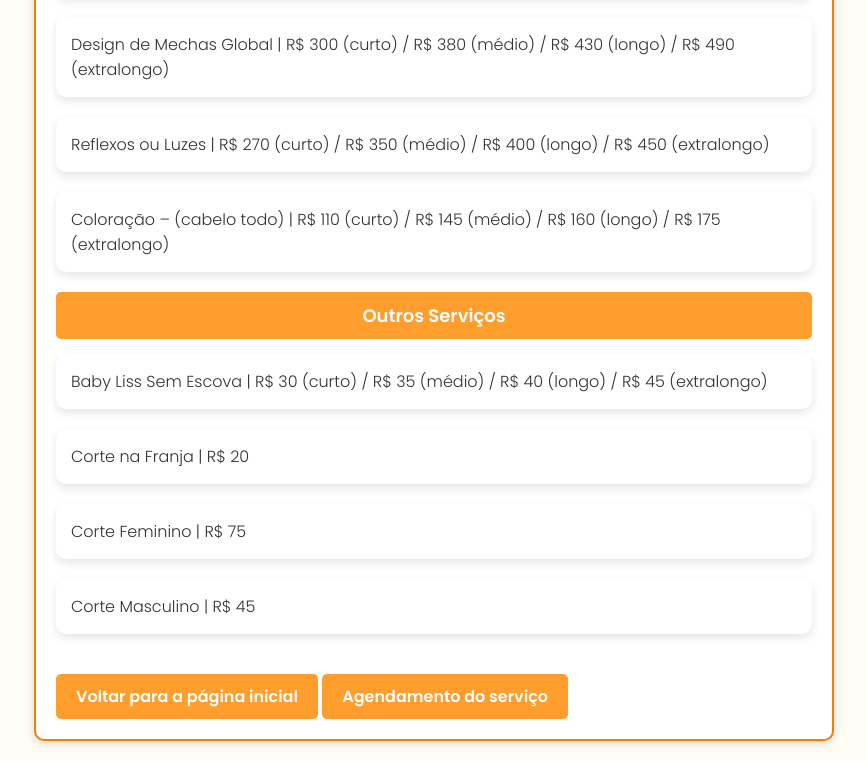
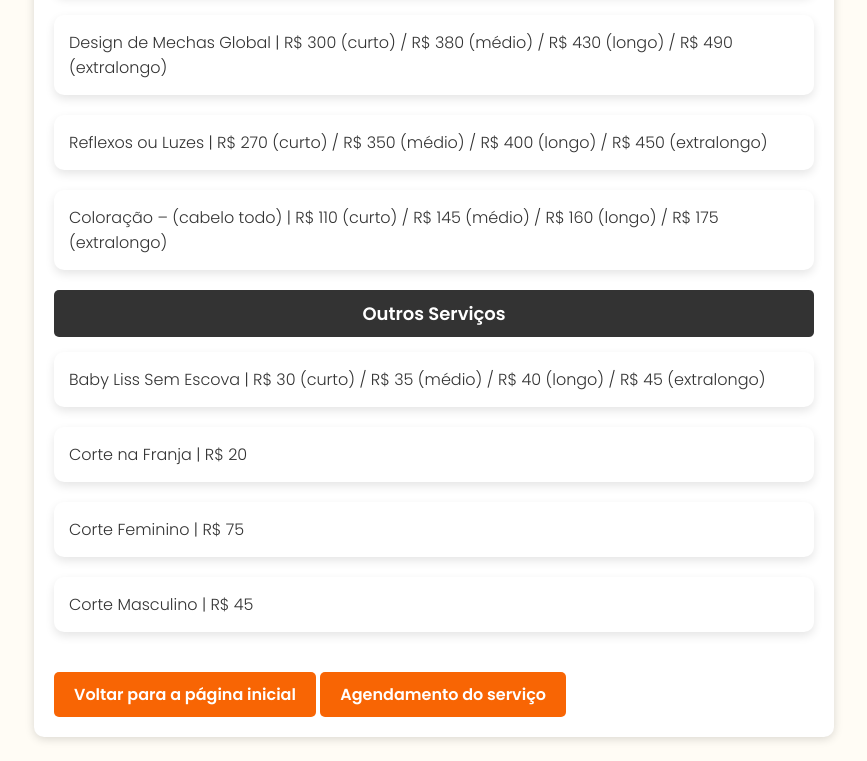
Before and after one commit to raissabispo/Salao-Senac, a plain HTML site: page componente/servicoscapilares.html in a window 1280 px wide. Shown: the part 1579-2340 px from the top of the page, without its empty margins (206-1073 px from the left). Drawn offline with Linux system fonts and the light colour scheme.

Commit message:
Update servicoscapilares.html

```diff
--- a/componente/servicoscapilares.html
+++ b/componente/servicoscapilares.html
@@ -25,12 +25,12 @@
             padding: 20px;
             border-radius: 10px;
             box-shadow: 0 2px 10px rgba(0, 0, 0, 0.15);
-            border: 2px solid #f08000;
+
         }
 
         h1 {
             text-align: center;
-            color: #ff8801;
+            color: #333;
             margin-bottom: 20px;
             font-weight: 600;
         }
@@ -57,7 +57,7 @@
 
         .service-category {
             padding: 10px;
-            background-color: #ff9d2d;
+            background-color: #333;
             border-radius: 5px;
             margin-bottom: 15px;
             font-weight: bold;
@@ -69,7 +69,7 @@
         .voltar a {
             display: inline-block;
             margin-top: 20px;
-            background-color: #ff9d2d;
+            background-color: #f86504;
             color: white;
             padding: 10px 20px;
             text-decoration: none;
@@ -81,7 +81,6 @@
         .voltar a:hover {
             background-color: #f08000;
         }
-
     </style>
     <title>Serviços Capilares</title>
 </head>
```
